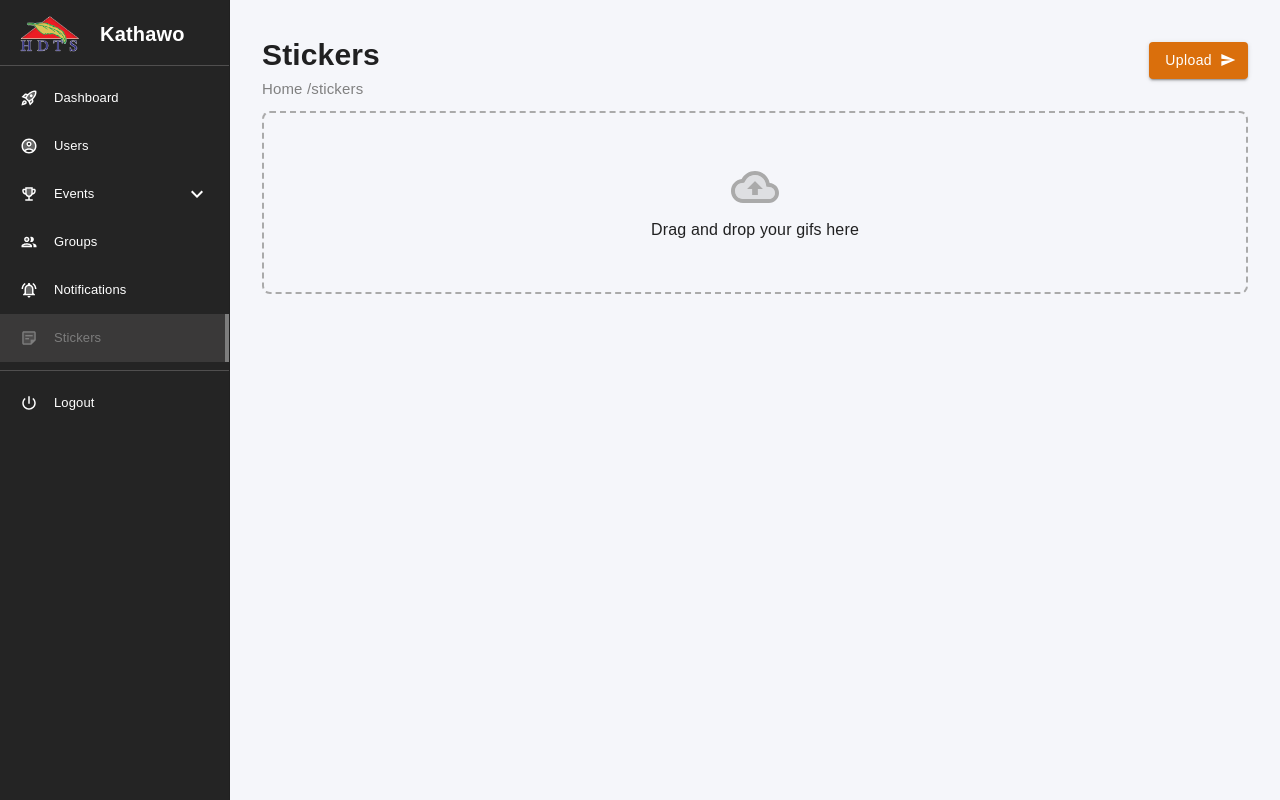
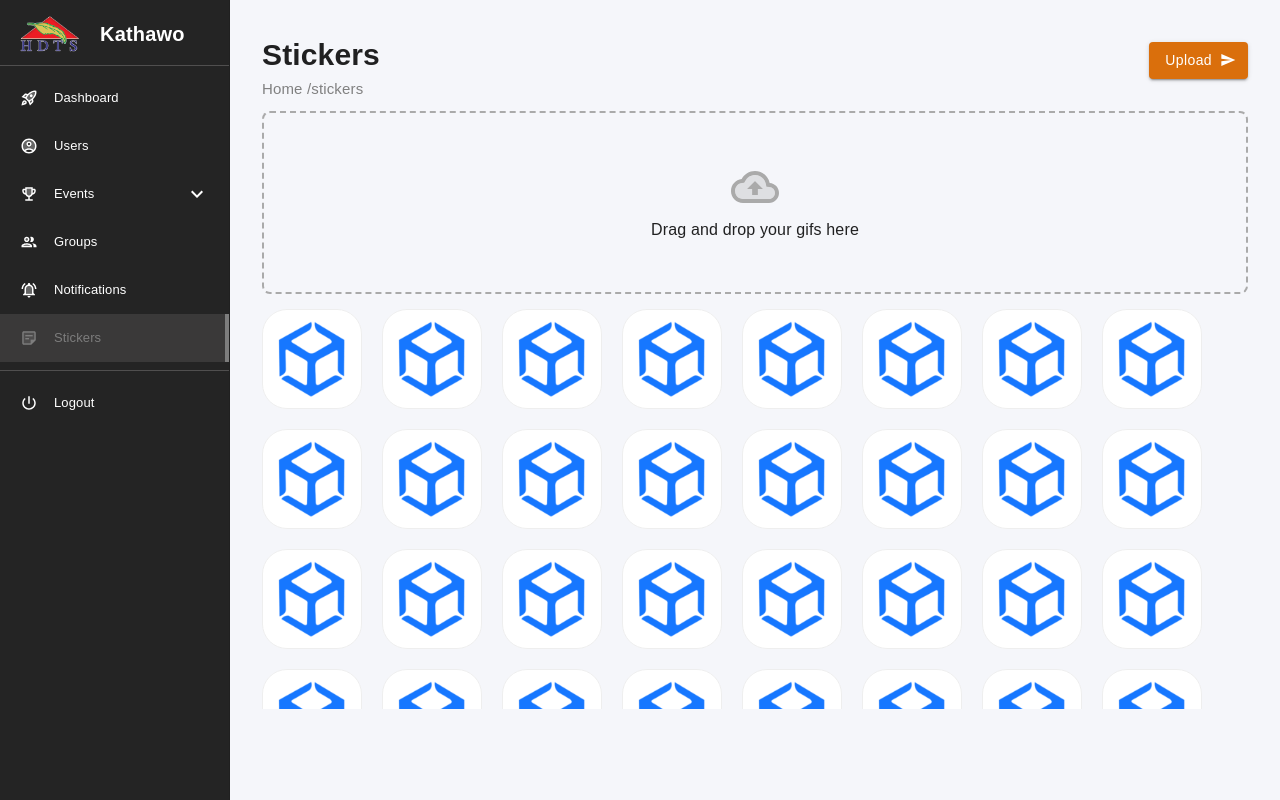
Before and after one commit to LDTECHSL/KathawoAdmin_Hosting, a React (Create React App) app: page /stickers in a window 1280 px wide. Built offline with nearby package versions, Linux system fonts and the light colour scheme.

Commit message:
feat: add logo image and implement stickers display section with sample images

```diff
--- a/src/Common/css/pages.css
+++ b/src/Common/css/pages.css
@@ -12,3 +12,27 @@
     right: 0;
     top: 10px;
 }
+
+.stickers-outer{
+    width: 100%;
+    height: auto;
+    display: flex;
+    flex-wrap: wrap;
+    gap: 20px;
+    margin-top: 15px;
+    max-height: 50vh;
+    overflow-y: auto;
+}
+
+.sticker-inner{
+    width: 100px;
+    height: 100px;
+    overflow: hidden;
+    border: 1px solid #eee;
+    background-color: rgba(255, 255, 255, 0.986);
+    box-shadow: rgba(0, 0, 0, 0) 0px 4px 12px;
+    border-radius: 25px;
+    display: flex;
+    align-items: center;
+    justify-content: center;
+}
--- a/src/Pages/stickers/Stickers.tsx
+++ b/src/Pages/stickers/Stickers.tsx
@@ -2,7 +2,7 @@ import React, { useState } from "react";
 import CommanLayout from "src/Layouts/Comman";
 import "../../Common/css/pages.css";
 import { CloudUploadTwoTone, Send } from "@mui/icons-material";
-import { PrimaryButton } from "src/Components/CustomButtons";
+import logoImg from "../../Assets/Images/logo.png";
 
 export default function Stickers() {
     const [files, setFiles] = useState<File[]>([]);
@@ -18,12 +18,66 @@ export default function Stickers() {
     };
 
     const handleSave = () => {
+        // TODO: Upload logic
+    };
 
-    }
+    // 👇 Sample images array (can be replaced with API or uploaded images later)
+    const sampleImages = [
+        logoImg,
+        logoImg,
+        logoImg,
+        logoImg,
+        logoImg,
+        logoImg,
+        logoImg,
+        logoImg,
+        logoImg,
+        logoImg,
+        logoImg,
+        logoImg,
+        logoImg,
+        logoImg,
+        logoImg,
+        logoImg,
+        logoImg,
+        logoImg,
+        logoImg,
+        logoImg,
+        logoImg,
+        logoImg,
+        logoImg,
+        logoImg,
+        logoImg,
+        logoImg,
+        logoImg,
+        logoImg,
+        logoImg,
+        logoImg,
+        logoImg,
+        logoImg,
+        logoImg,
+        logoImg,
+        logoImg,
+        logoImg,
+        logoImg,
+        logoImg,
+        logoImg,
+        logoImg,
+        logoImg,
+    ];
 
     return (
-        <CommanLayout name="Stickers" path="/stickers" isBtn={true} icon={<Send />} btnName="Upload" onclick={handleSave} variety="primary">
+        <CommanLayout
+            name="Stickers"
+            path="/stickers"
+            isBtn={true}
+            icon={<Send />}
+            btnName="Upload"
+            onclick={handleSave}
+            variety="primary"
+        >
             <>
+                {/* Drag & Drop Zone */}
                 <div
                     className="full-width-outer"
                     onDrop={handleDrop}
@@ -46,6 +100,15 @@ export default function Stickers() {
                         </ul>
                     )}
                 </div>
+
+                {/* Stickers Section */}
+                <div className="stickers-outer">
+                    {sampleImages.map((src, idx) => (
+                        <div key={idx} className="sticker-inner">
+                            <img src={src} alt={`sticker-${idx}`} style={{ width: "90%" }} />
+                        </div>
+                    ))}
+                </div>
             </>
         </CommanLayout>
     );
```
Also changed, not shown: src/Assets/Images/dms-logo.png (deleted).
